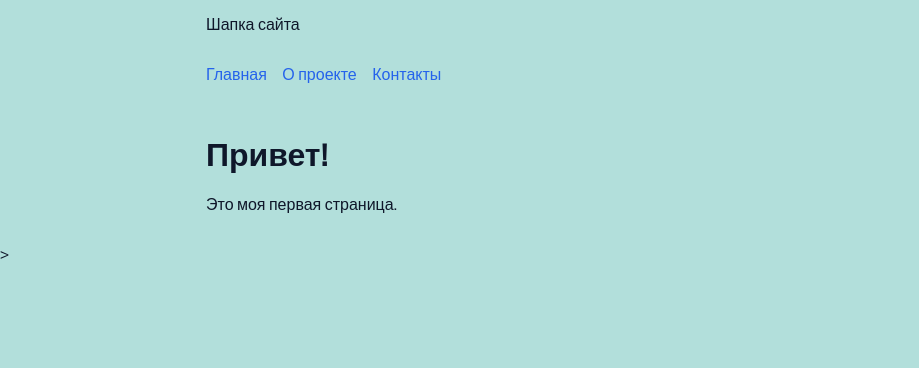
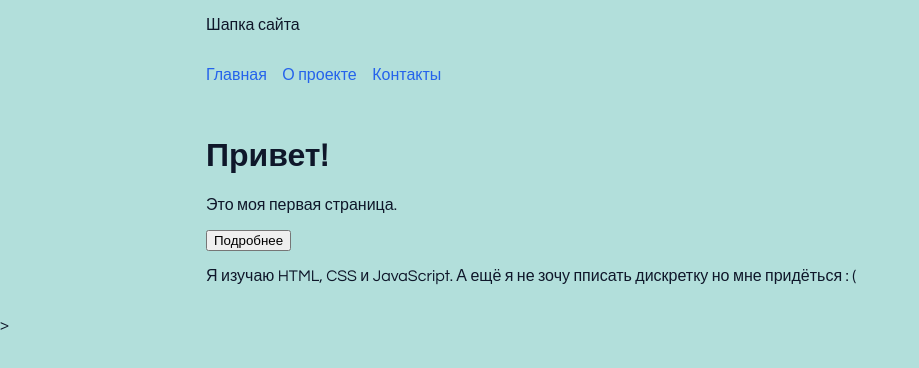
Before and after one commit to koneko2446/my_site, a plain HTML site: page index.html in a window 1280 px wide. Shown: the whole page, without its empty margins (0-919 px from the left). Drawn offline with Linux system fonts and the light colour scheme.

Commit message:
Update index.html

```diff
--- a/index.html
+++ b/index.html
@@ -5,6 +5,8 @@
     <meta name="viewport" content="width=device-width, initial-scale=1.0">
     <title>Мой сайт</title>
     <link rel="stylesheet" href="style.css">
+
+    <script src="script.js" defer></script>
 </head>
 <body>
 <header>Шапка сайта</header>
@@ -18,6 +20,8 @@
 <main>
     <h1>Привет!</h1>
     <p>Это моя первая страница.</p>
+    <button id="showMore">Подробнее</button>
+    <p id="moreText" class="hidden">Я изучаю HTML, CSS и JavaScript. А ещё я не зочу пписать дискретку но мне придёться : (</p>
 </main>
 </body>>
 </html>
```
